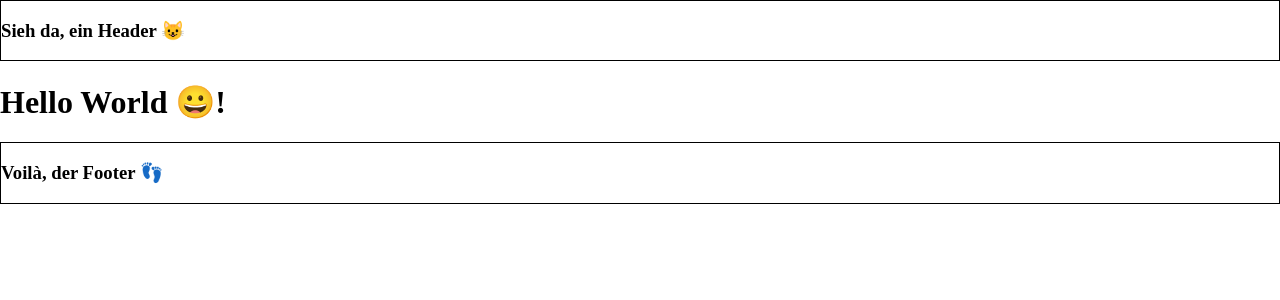
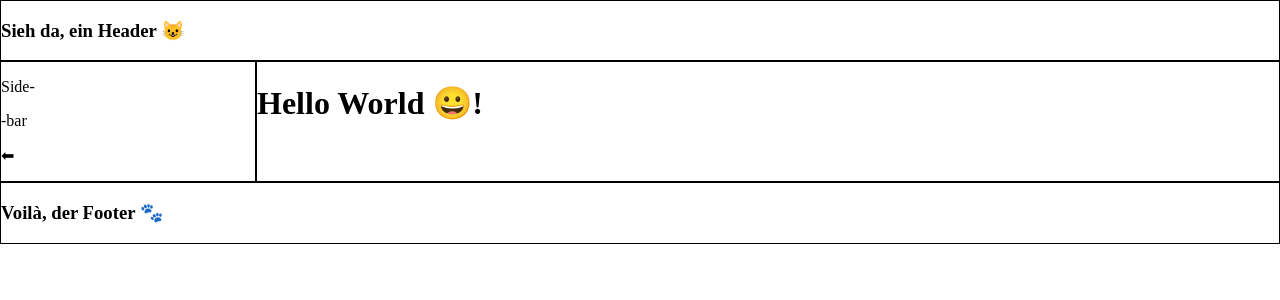
Before and after one commit to SvLowman/portfolio-website, a React (Create React App) app: page / in a window 1280 px wide. Shown: the top 300 px of the page. Built offline with nearby package versions, Linux system fonts and the light colour scheme.

Commit message:
:construction: Add sidebar

```diff
--- a/src/App.js
+++ b/src/App.js
@@ -1,8 +1,16 @@
 import React from "react";
 import { BrowserRouter as Router } from "react-router-dom";
+import styled from "styled-components/macro";
 import GlobalStyle from "./globalStyles";
 import Header from "./components/Header";
+import Sidebar from "./components/Sidebar";
+import LandingPage from "./pages/LandingPage";
 import Footer from "./components/Footer";
+
+const Main = styled.main`
+  display: grid;
+  grid-template-columns: 20% auto;
+`;
 
 function App() {
   return (
@@ -10,9 +18,10 @@ function App() {
       <Router>
         <GlobalStyle />
         <Header />
-        <main>
-          <h1>Hello World 😀!</h1>
-        </main>
+        <Main>
+          <Sidebar />
+          <LandingPage />
+        </Main>
         <Footer />
       </Router>
     </div>
--- a/src/components/Footer.js
+++ b/src/components/Footer.js
@@ -7,7 +7,7 @@ const FooterContainer = styled.div`
 
 const Footer = () => (
   <FooterContainer>
-    <h3>Voilà, der Footer 👣</h3>
+    <h3>Voilà, der Footer 🐾</h3>
   </FooterContainer>
 );
 
--- /dev/null
+++ b/src/components/Sidebar.js
@@ -0,0 +1,16 @@
+import React from "react";
+import styled from "styled-components/macro";
+
+const SidebarContainer = styled.div`
+  border: solid 1px black;
+`;
+
+const LandingPage = () => (
+  <SidebarContainer>
+    <p>Side-</p>
+    <p>-bar</p>
+    <p>⬅</p>
+  </SidebarContainer>
+);
+
+export default LandingPage;
--- /dev/null
+++ b/src/pages/LandingPage.js
@@ -0,0 +1,14 @@
+import React from "react";
+import styled from "styled-components/macro";
+
+const PageContainer = styled.div`
+  border: solid 1px black;
+`;
+
+const LandingPage = () => (
+  <PageContainer>
+    <h1>Hello World 😀!</h1>
+  </PageContainer>
+);
+
+export default LandingPage;
```
